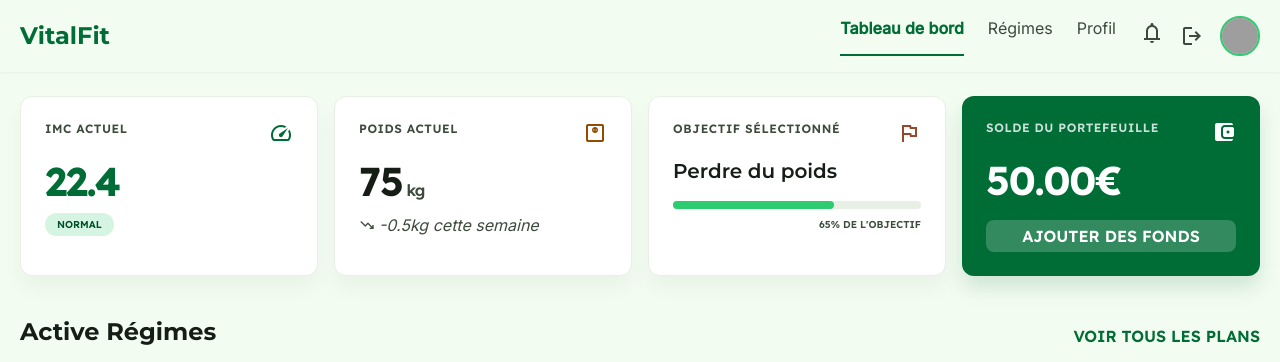
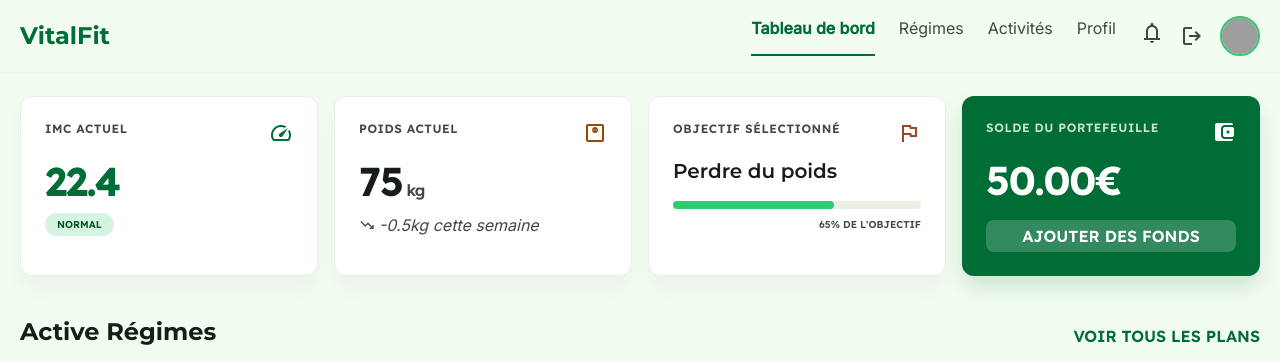
Before and after one commit to Sandro006/regime, a CodeIgniter 4 app: the page made by app/Views/accueil/index.php in a window 1280 px wide. Shown: the top 362 px of the page. Run offline with PHP 8.4 and a stand-in for CodeIgniter, Linux system fonts and the light colour scheme; the template is opened without the code that fills it, so the values that code supplies are empty; some libraries are stand-ins or nearby versions; grey boxes are pictures that could not be loaded.

Commit message:
fix activites

```diff
--- a/app/Views/accueil/index.php
+++ b/app/Views/accueil/index.php
@@ -146,6 +146,8 @@
         <div class="hidden md:flex gap-lg">
             <a class="text-primary font-bold border-b-2 border-primary transition-colors duration-200" href="#">Tableau de bord</a>
             <a class="text-on-surface-variant hover:text-primary transition-colors duration-200" href="#">Régimes</a>
+            <a class="text-on-surface-variant hover:text-primary transition-colors duration-200" href="/activite/list">Activités</a>
+
             <?php if (session()->get('estConnecte')) { ?>
                 <a class="text-on-surface-variant hover:text-primary transition-colors duration-200" href="/profile">Profil</a>
             <?php } ?>
```
